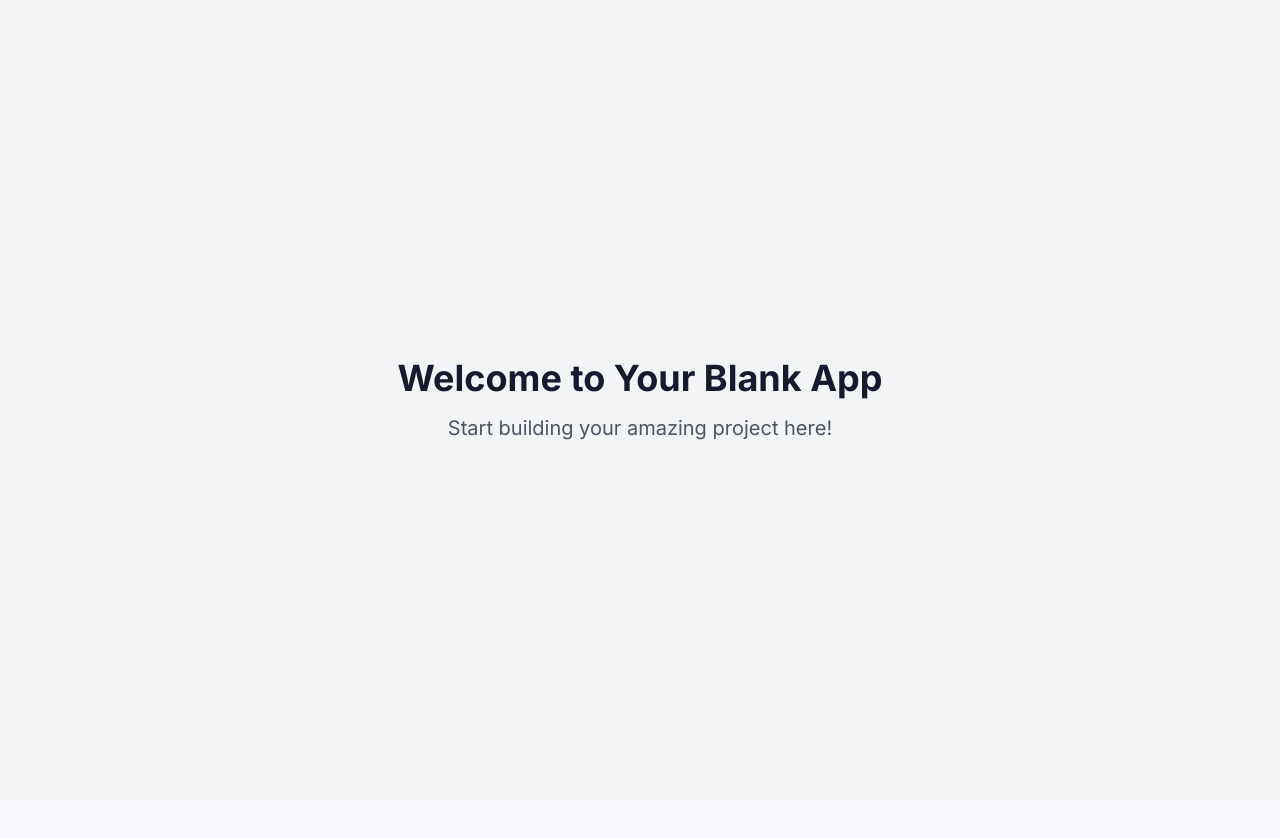
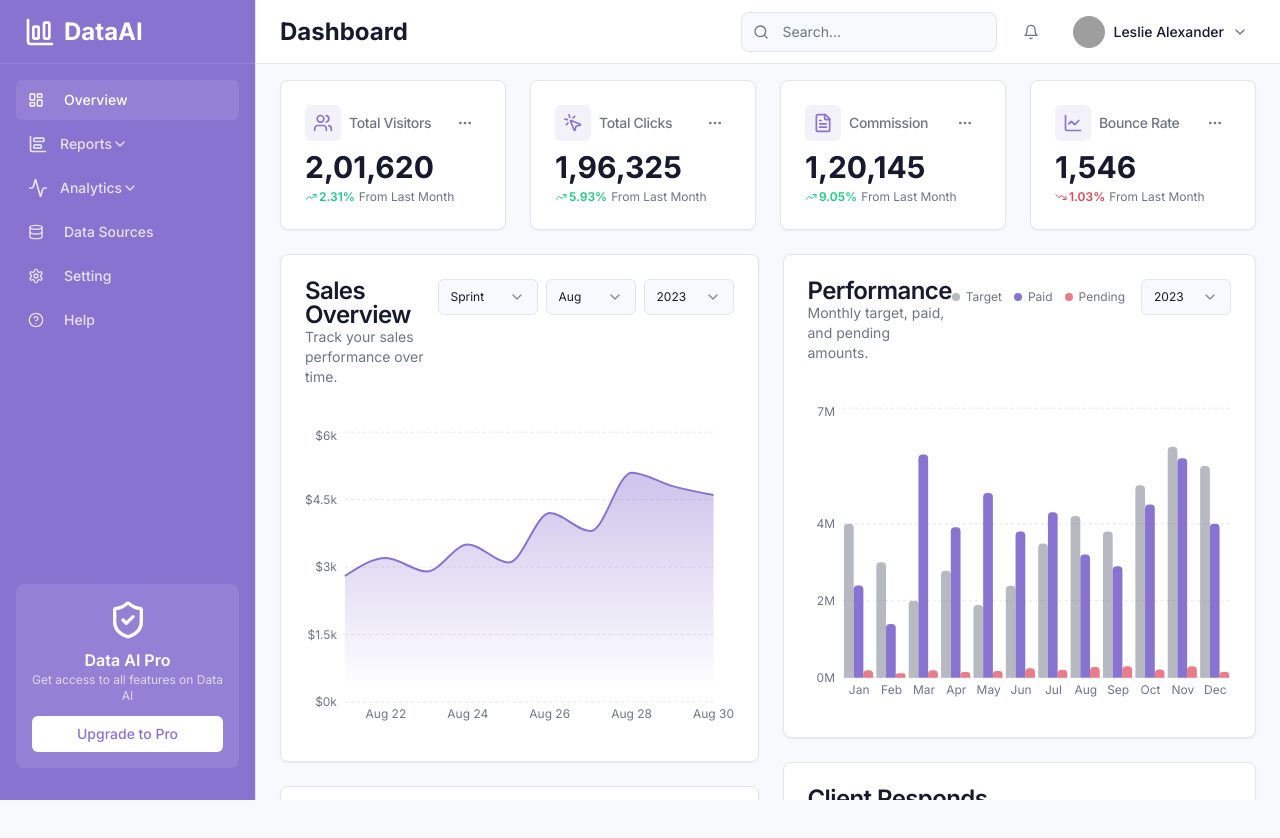
Before and after one commit to SadiqNaizam/MLO-a774-bced, a React (Vite) app: page / in a window 1280 px wide. Shown: the top 838 px of the page. Before the commit the page ends 800 px from the top, so only its background shows below. Built offline with nearby package versions, Linux system fonts and the light colour scheme; grey boxes are pictures that could not be loaded.

Commit message:
Files generated: Index.tsx

```diff
--- a/src/pages/Index.tsx
+++ b/src/pages/Index.tsx
@@ -1,14 +1,45 @@
-// Update this page (the content is just a fallback if you fail to update the page)
+import React from 'react';
+import MainAppLayout from '@/components/layout/MainAppLayout';
+import StatsCardGrid from '@/components/Dashboard/StatsCardGrid';
+import SalesOverview from '@/components/Dashboard/SalesOverview';
+import PerformanceBarChart from '@/components/Dashboard/PerformanceBarChart';
+import TrafficSources from '@/components/Dashboard/TrafficSources';
+import ClientRespondsGraph from '@/components/Dashboard/ClientRespondsGraph';
+import ClientRespondsPieChart from '@/components/Dashboard/ClientRespondsPieChart';
+import UserRatingTable from '@/components/Dashboard/UserRatingTable';
+import RecentActivityFeed from '@/components/Dashboard/RecentActivityFeed';
 
-const Index = () => {
+const DashboardPage: React.FC = () => {
   return (
-    <div className="min-h-screen flex items-center justify-center bg-gray-100">
-      <div className="text-center">
-        <h1 className="text-4xl font-bold mb-4">Welcome to Your Blank App</h1>
-        <p className="text-xl text-gray-600">Start building your amazing project here!</p>
+    <MainAppLayout>
+      <div className="space-y-6">
+        {/* Section 1: Stats Cards - Full width relative to content area */}
+        <StatsCardGrid />
+
+        {/* Section 2: Main Dashboard Grid for charts and key info */}
+        {/* Layout: 1 column on small screens, 2 columns on medium screens, custom 2fr/1fr on XL screens */}
+        {/* This adheres to 'mainContent.layout: "grid grid-cols-2 xl:grid-cols-[2fr_1fr] gap-6"' by making 'grid-cols-2' apply from md breakpoint upwards */}
+        <div className="grid grid-cols-1 md:grid-cols-2 xl:grid-cols-[2fr_1fr] gap-6">
+          {/* Left Column (Wider on XL) */}
+          <div className="space-y-6">
+            <SalesOverview />
+            <TrafficSources />
+            <UserRatingTable />
+          </div>
+
+          {/* Right Column (Narrower on XL) */}
+          <div className="space-y-6">
+            <PerformanceBarChart />
+            <ClientRespondsGraph />
+            <ClientRespondsPieChart />
+          </div>
+        </div>
+
+        {/* Section 3: Recent Activity Table - Full width relative to content area */}
+        <RecentActivityFeed />
       </div>
-    </div>
+    </MainAppLayout>
   );
 };
 
-export default Index;
+export default DashboardPage;
```
